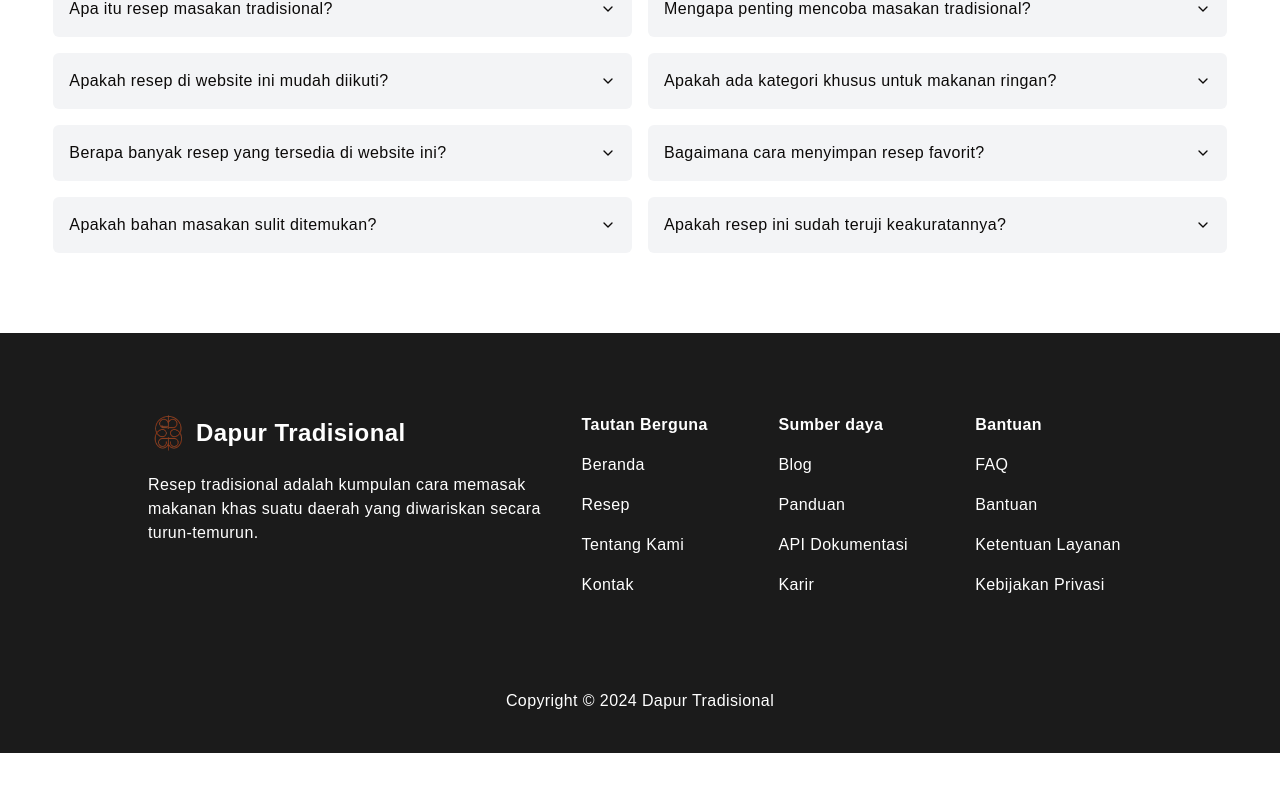
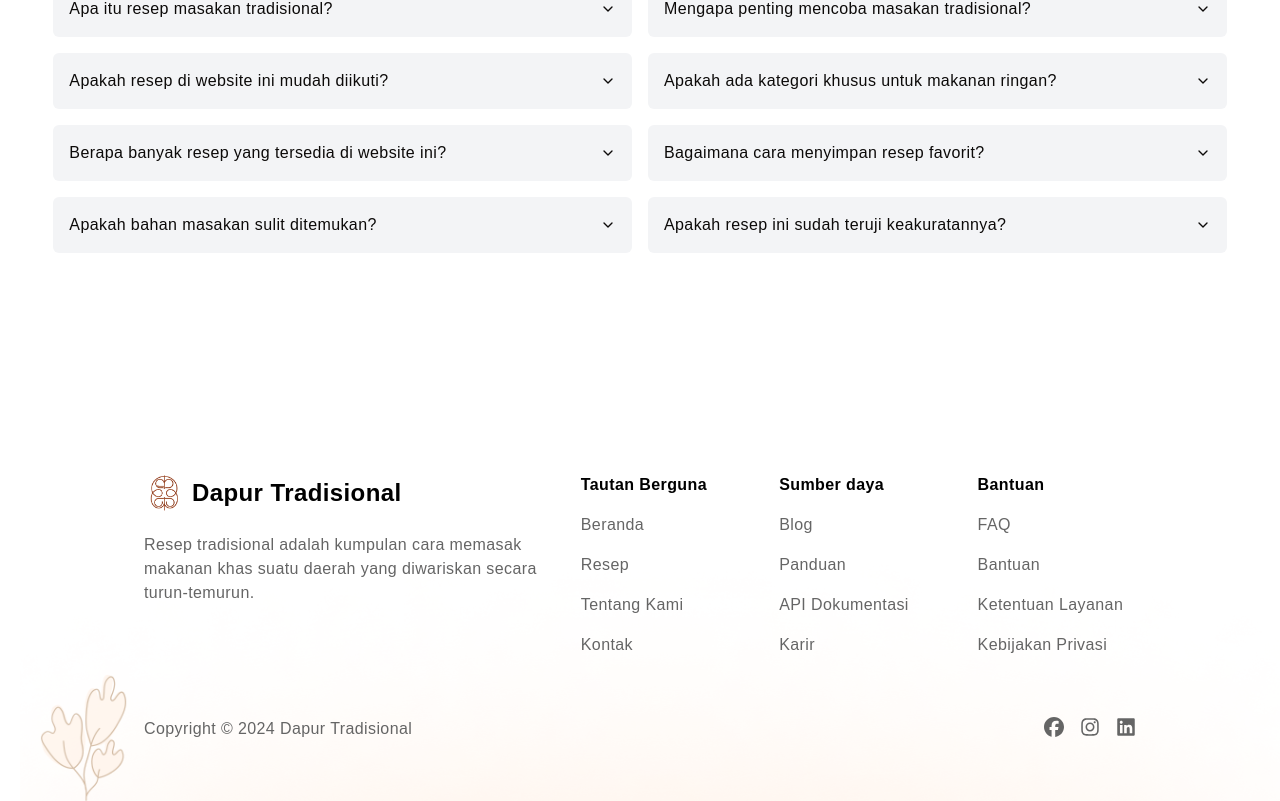
Before and after one commit to AhmadJanuarr/dapur-tradisional, a React (Vite) app: page / in a window 1280 px wide. Shown: the part 3163-3964 px from the top of the page. Before the commit the page ends 3916 px from the top, so only its background shows below. Built offline with nearby package versions, Linux system fonts and the light colour scheme; no server answers; a web font is replaced by a local one.

Commit message:
feat: enhance Footer component with new layout and social media icons

```diff
--- a/src/components/Layout/Footer/index.tsx
+++ b/src/components/Layout/Footer/index.tsx
@@ -1,6 +1,6 @@
 import { LIST_MENU } from "@/data/datas"
+import { FaFacebook, FaInstagram, FaLinkedin } from "react-icons/fa6"
 import { Link } from "react-router-dom"
-
 interface MenuItem {
   name: string
   href: string
@@ -11,7 +11,7 @@ const RenderLinks = ({ title, items }: { title: string; items: MenuItem[] }) =>
     <p className="text-md font-bold">{title}</p>
     {items.map((item) => (
       <li key={item.name}>
-        <a href={item.href} className="subheading hover:underline">
+        <a href={item.href} className="subheading text-[#656565] hover:underline">
           {item.name}
         </a>
       </li>
@@ -21,15 +21,22 @@ const RenderLinks = ({ title, items }: { title: string; items: MenuItem[] }) =>
 
 export default function Footer() {
   return (
-    <footer className="bg-darkPrimary dark:bg-darkBackground flex w-full flex-col justify-center py-5 text-white dark:text-white">
-      <div className="mx-auto flex justify-center gap-10 px-5 py-10 lg:w-4/5">
+    <footer className="relative mt-20 flex w-full flex-col justify-center overflow-hidden px-5 py-10 text-black dark:bg-darkBackground dark:text-white">
+      <img
+        src="/elements/element-footer.png"
+        alt="element-footer"
+        className="absolute bottom-0 -z-20 w-full lg:-bottom-40"
+      />
+      <img src="/elements/element-daun2.png" alt="element-daun2" className="absolute bottom-0 -z-10 w-32 opacity-50" />
+      <div className="mx-auto flex flex-col justify-center gap-10 lg:w-4/5 ">
+        <div className="flex justify-center">
           <div className="flex w-full flex-1 flex-col gap-10 py-5 md:flex-row">
             <div className="flex-col lg:w-2/5">
-            <Link to="/" className="flex items-center gap-2 font-italian text-xl font-bold lg:text-2xl">
+              <Link to="/" className="font-italian flex items-center gap-2 text-xl font-bold lg:text-2xl">
                 <img src="/logo/logo-t.png" alt="logo" className="w-10" />
                 Dapur Tradisional
               </Link>
-            <p className="subheading mt-5">
+              <p className="subheading mt-5 text-[#656565]">
                 Resep tradisional adalah kumpulan cara memasak makanan khas suatu daerah yang diwariskan secara
                 turun-temurun.
               </p>
@@ -39,8 +46,14 @@ export default function Footer() {
             <RenderLinks title="Bantuan" items={LIST_MENU.support} />
           </div>
         </div>
-      <div className="w-full pb-5 pt-8 text-center">
-        <p className="subheading">Copyright © 2024 Dapur Tradisional</p>
+        <div className="flex w-full flex-col-reverse justify-between gap-5 pb-5 text-center lg:flex-row">
+          <p className="subheading text-[#656565]">Copyright © 2024 Dapur Tradisional</p>
+          <div className="flex justify-center gap-4">
+            <FaFacebook className="size-5 text-[#656565] hover:text-[#F97316]" />
+            <FaInstagram className="size-5 text-[#656565] hover:text-[#F97316]" />
+            <FaLinkedin className="size-5 text-[#656565] hover:text-[#F97316]" />
+          </div>
+        </div>
       </div>
     </footer>
   )
```
Lines whose indentation alone changed are shown as unchanged.
